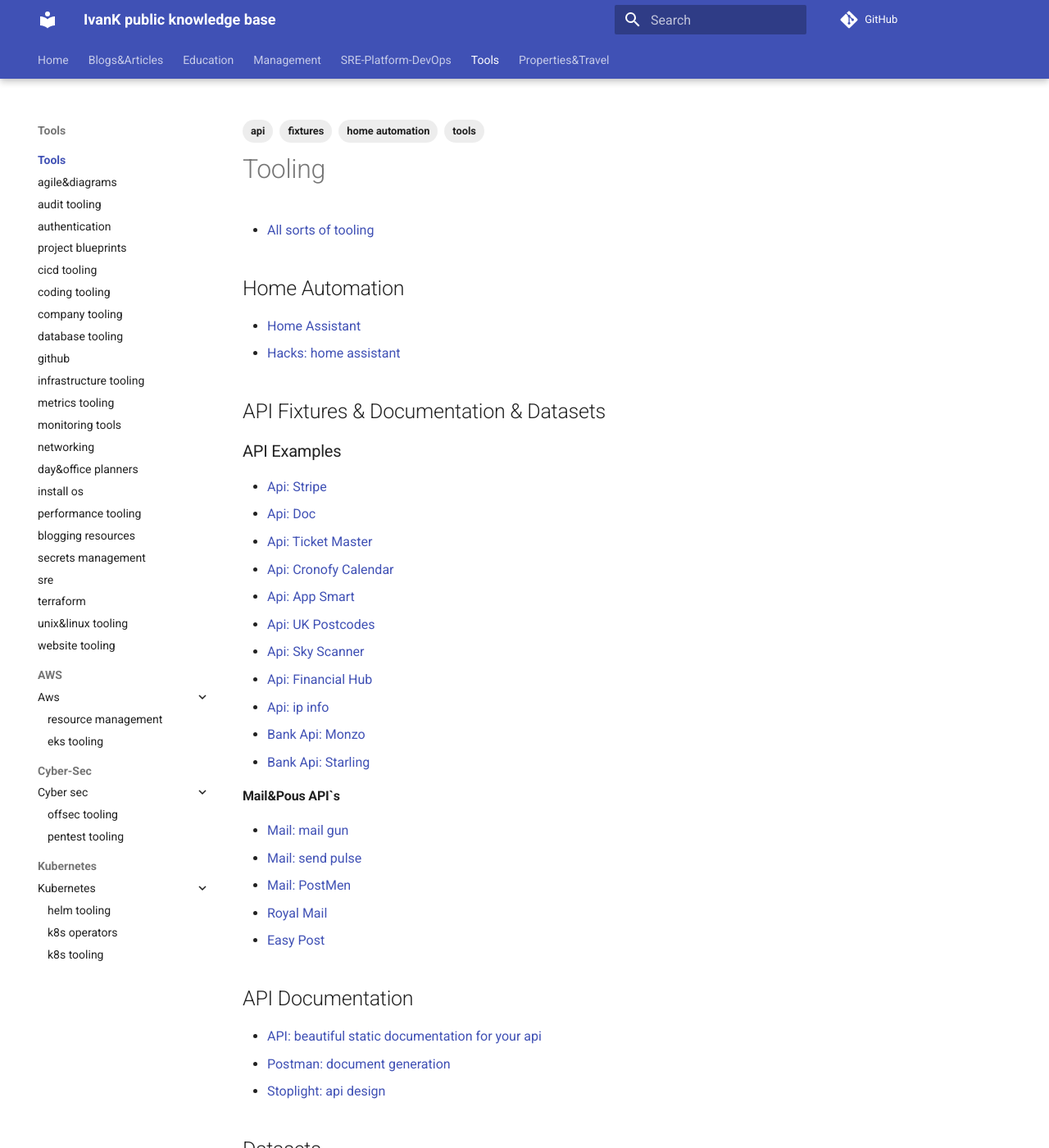
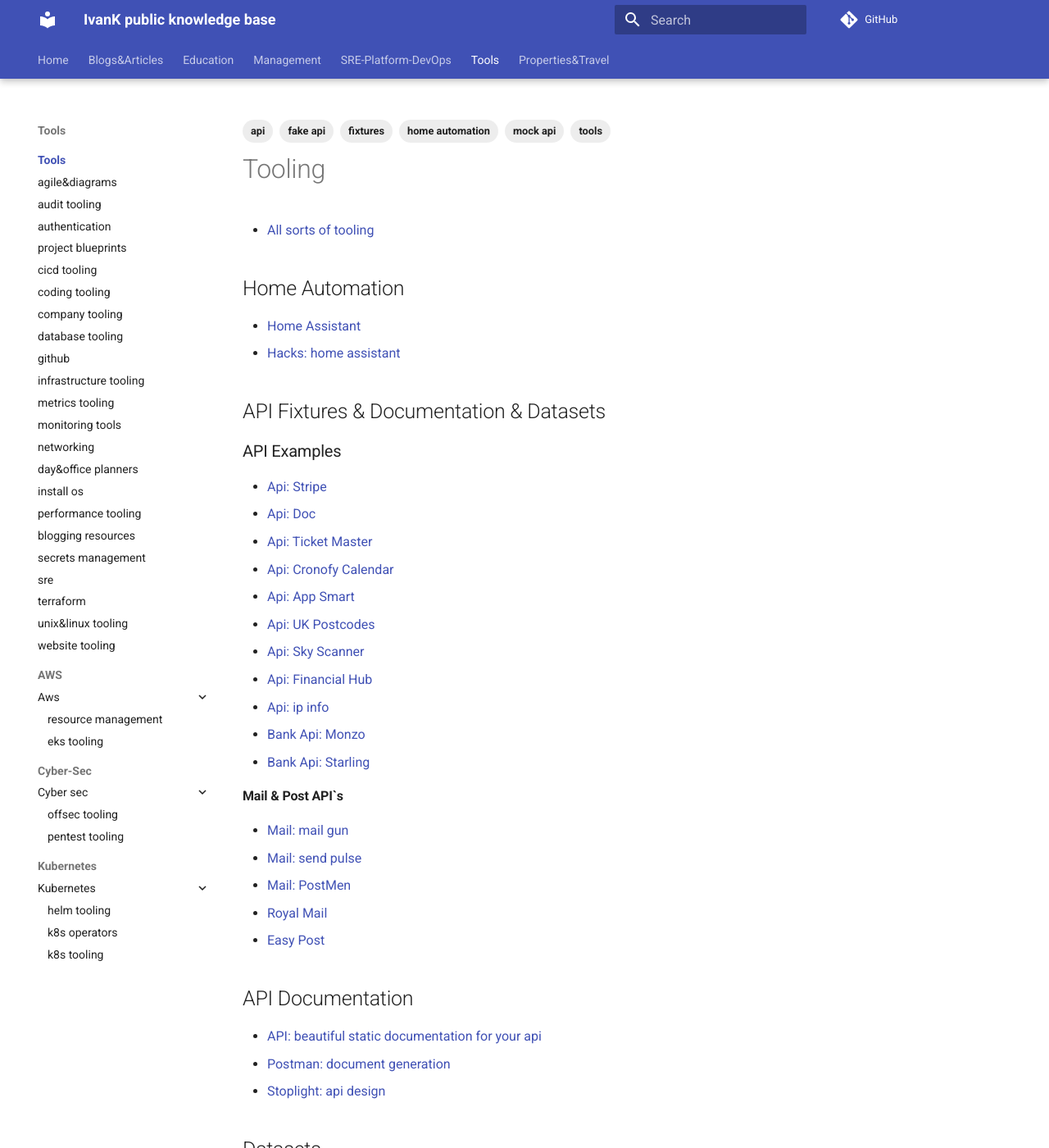
Before and after one commit to ivankatliarchuk/knowledge-base, an MkDocs documentation site: the page built from docs/tools/index.md, in a window 1280 px wide and 1400 px high. Shown: the whole window at 82% size. Built offline with MkDocs 1.6.1 and Material for MkDocs 9.7.7, drawn with Linux system fonts in a browser that asks for light colours; comment, search, counter and statistics services are not loaded.

Commit message:
added fake api

```diff
--- a/docs/tools/index.md
+++ b/docs/tools/index.md
@@ -2,7 +2,7 @@
 title: Tooling
 summary: Any tooling
 authors: ["ivan k"]
-tags: ["tools", "home automation", "api", "fixtures"]
+tags: ["tools", "home automation", "api", "fixtures", "fake api", "mock api"]
 date: 2021-03-24
 ---
 
@@ -29,7 +29,7 @@
 - [Bank Api: Monzo](https://docs.monzo.com/#expanding-objects)
 - [Bank Api: Starling](https://developer.starlingbank.com/docs)
 
-#### Mail&Pous API`s
+#### Mail & Post API`s
 
 - [Mail: mail gun](https://documentation.mailgun.com/en/latest/api-intro.html#introduction)
 - [Mail: send pulse](https://sendpulse.com/integrations/api/bulk-email)
@@ -69,3 +69,4 @@
 - [Mock API: json server](https://github.com/typicode/json-server)
 - [Mock API: json place holder](https://jsonplaceholder.typicode.com)
 - [Random Data](https://random-data-api.com/documentation)
+- [Mock API: mountbank](http://www.mbtest.org/)
```
